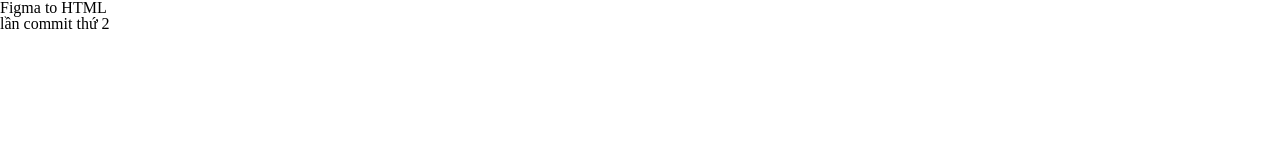
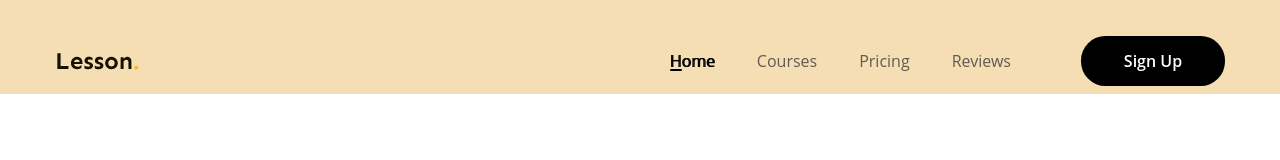
Before and after one commit to PhiDung-dev/figma-to-html, a plain HTML site: page index.html in a window 1280 px wide. Shown: the top 160 px of the page. Drawn offline with Linux system fonts and the light colour scheme.

Commit message:
third commit (header)

```diff
--- a/index.html
+++ b/index.html
@@ -5,10 +5,30 @@
     <meta name="viewport" content="width=device-width, initial-scale=1.0">
     <title>Document</title>
     <link rel="stylesheet" href="reset.css">
+    <link rel="preconnect" href="https://fonts.googleapis.com">
+    <link rel="preconnect" href="https://fonts.gstatic.com" crossorigin>
+    <link href="https://fonts.googleapis.com/css2?family=Poppins:ital,wght@0,100;0,200;0,300;0,400;0,500;0,600;0,700;0,800;0,900;1,100;1,200;1,300;1,400;1,500;1,600;1,700;1,800;1,900&display=swap" rel="stylesheet">
     <link rel="stylesheet" href="style.css">
 </head>
 <body>
-    <h1>Figma to HTML</h1>
-    <h2>lần commit thứ 2</h2>
+    <header class="head fixed">
+        <div class="main-content">
+            <div class="body">
+                <!-- logo -->
+                <img src="./img/Logo.svg" alt="logo">
+                <!-- nav -->
+                    <nav class="nav">
+                        <ul>
+                            <li class="active"><a class="active" href="#!">Home</a></li>
+                            <li><a href="#!">Courses</a></li>
+                            <li><a href="#!">Pricing</a></li>
+                            <li><a href="#!">Reviews</a></li>
+                        </ul>
+                    </nav>
+                <!-- sign up -->
+                <div class="action"><a class="btn btn-sign-up" href="#!">Sign Up</a></div>
+            </div>
+        </div>
+    </header>
 </body>
 </html>
--- a/style.css
+++ b/style.css
@@ -6,4 +6,78 @@ html{
 }
 body{
     font-size: 1.6rem;
+    font-family: "Open Sans", sans-serif;
+    height: 10000px;
 }
+/* ================ common ================= */
+a{
+    text-decoration: none;
+}
+.main-content{
+    width: 1170px;
+    margin-left: auto;
+    margin-right: auto;
+    max-width: calc(100% - 48px);
+
+}
+.btn{
+    display: inline-block;
+    min-width: 118px;
+    font-size: 1.6rem;
+    /* line-height: 50px; */
+    line-height: 50px;
+    font-weight: 600;
+    border-radius: 24.5px;
+    color: white;
+    background-color: black;
+    padding: 0px 16px;
+    text-align: center;
+}
+/* ================ header ================= */
+
+.head .body{
+    display: flex;
+    align-items: center;
+    padding: 36px 0px 8px
+}
+.nav ul{
+    display: flex;
+}
+.nav{
+    margin-left: auto;
+}
+.nav a{
+    font-weight: 400;
+    font-size: 1.6rem;
+    color: #5F5B53;
+    padding: 8px 21px;
+    position: relative;
+}
+.nav a:hover,
+.nav li.active a
+{
+    color: black;
+    /* font-weight: 600; */
+    text-shadow: 1px 0 0 currentColor;
+}
+.nav li.active a::after{
+    content: "";
+    display: block;
+    width: 12px;
+    height: 2px;
+    background-color: black;
+    position: absolute;
+    border-radius: 1px;
+    left: 21px;
+}
+.head .btn-sign-up{
+    min-width: 144px;
+    margin-left: 49px;
+}
+.head.fixed{
+    position: sticky;
+    top:-28px;
+}
+.head{
+    background-color: wheat;
+}
```
Also changed, not shown: img/Logo.svg (added).
